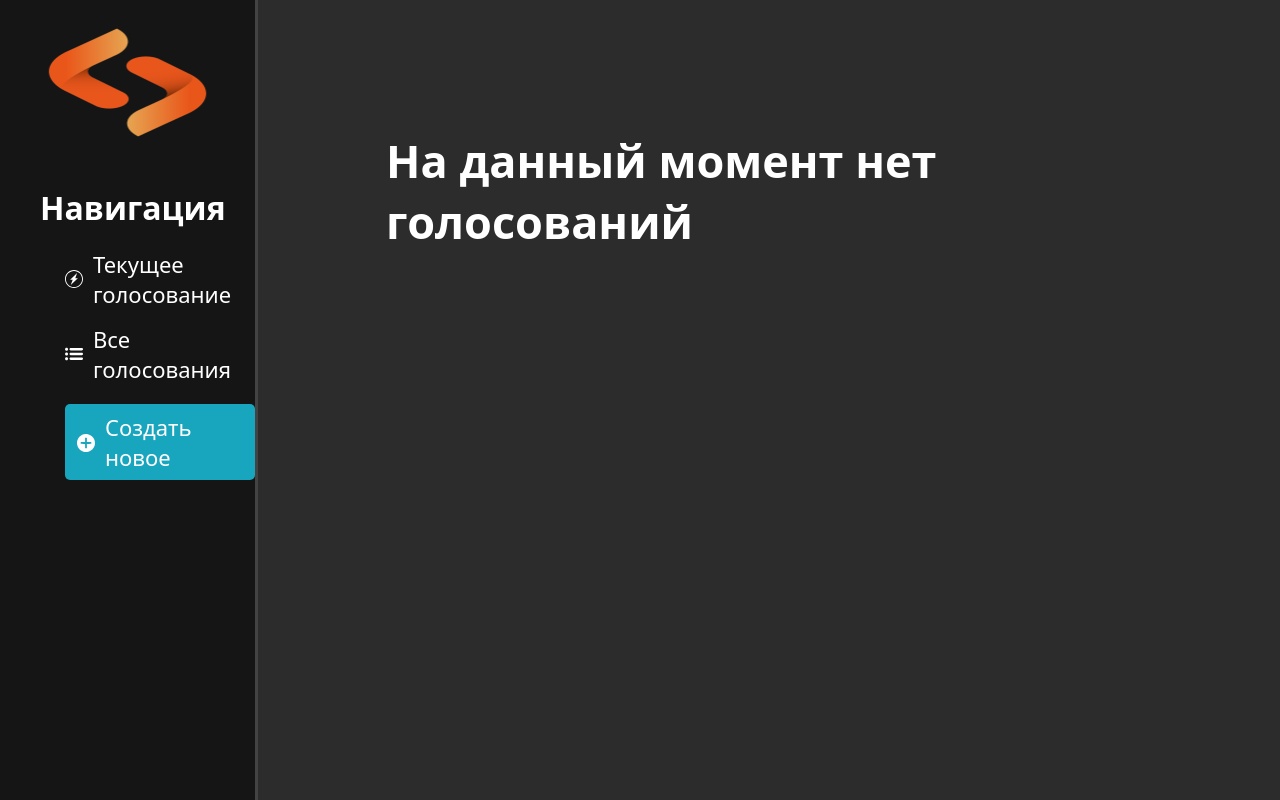
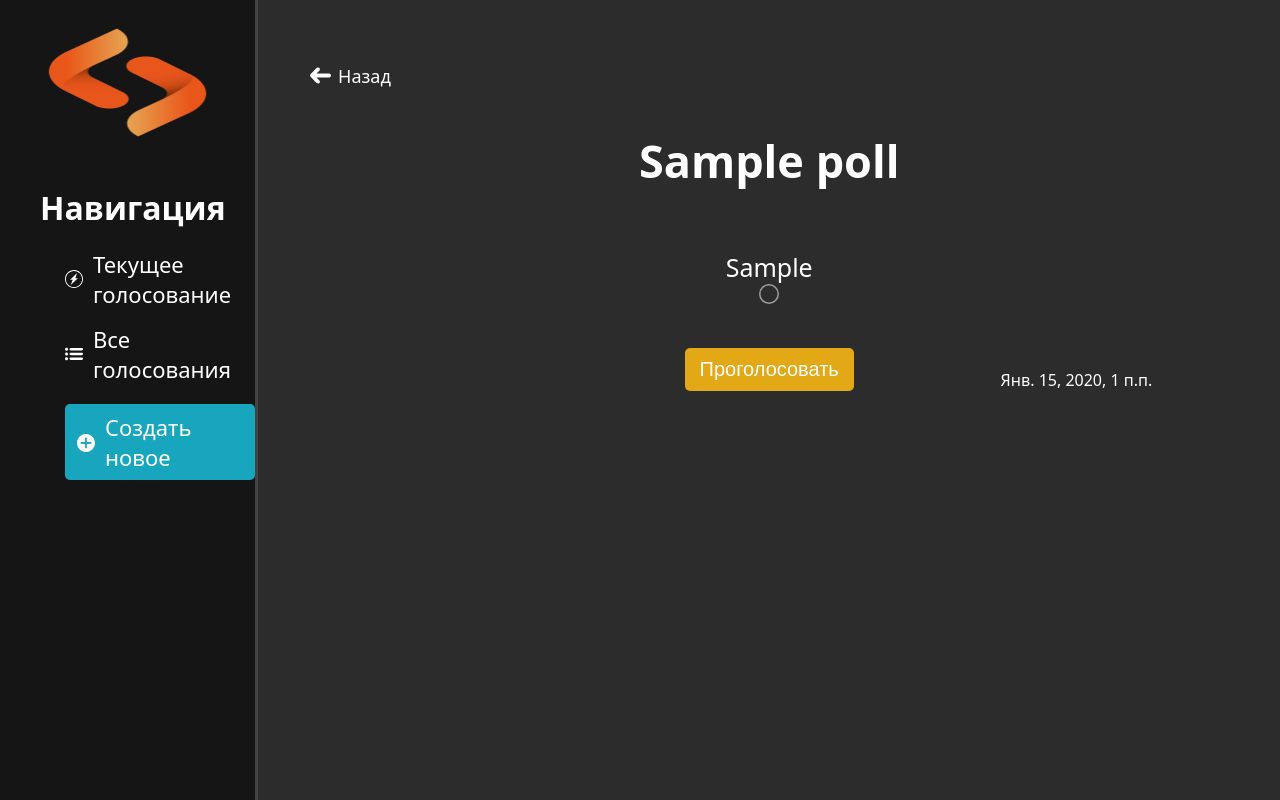
Before and after one commit to YegorYurchenko/Polling, a Django app: page /all_polls/1 in a window 1280 px wide. Run offline with Django 3.2, Linux system fonts and the light colour scheme; tables that the repository leaves empty hold one stand-in row (values such as "Sample post").

Commit message:
Доработки и исправления

```diff
--- a/src/create_poll/forms.py
+++ b/src/create_poll/forms.py
@@ -9,7 +9,7 @@
         widgets = {
             'title': TextInput(attrs={
                 'class': 'poll__create-title js-form-create-title',
-                'placeholder': 'Название статьи',
+                'placeholder': 'Название статьи (не менее 6 символов)',
                 'autocomplete' : 'off',
                 'required': True
             }),
--- a/src/poll/templates/poll/current.html
+++ b/src/poll/templates/poll/current.html
@@ -7,7 +7,7 @@
 
 {% block content %}
     <div class='poll__main-inner'>
-        {% if polls %}
+        {% if polls or poll %}
             {% if type %}
                 {% for poll in polls %}
                     {% include 'poll/poll.html' %}
--- a/src/poll/urls.py
+++ b/src/poll/urls.py
@@ -2,5 +2,5 @@
 from . import views
 
 urlpatterns = [
-    path('', views.current, name="current"),
+    path('', views.poll, name="current"),
 ]
--- a/src/poll/views.py
+++ b/src/poll/views.py
@@ -2,7 +2,7 @@
 from .models import Polls
 from create_poll.forms import PollsForm
 
-def current(request):
+def poll(request):
     if request.method == 'POST':
         form = PollsForm(request.POST)
         poll_id = request.POST.get("poll_id")
```
